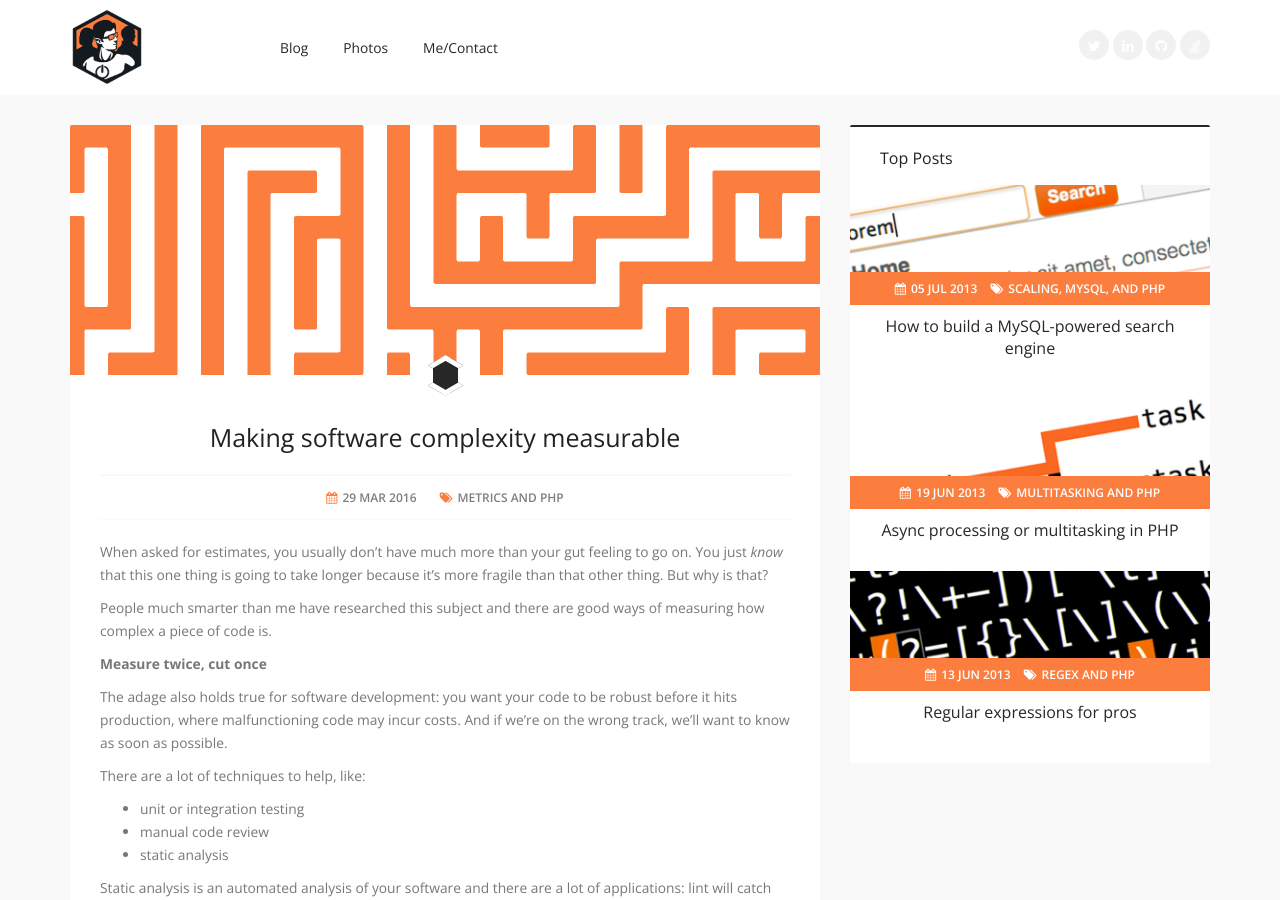
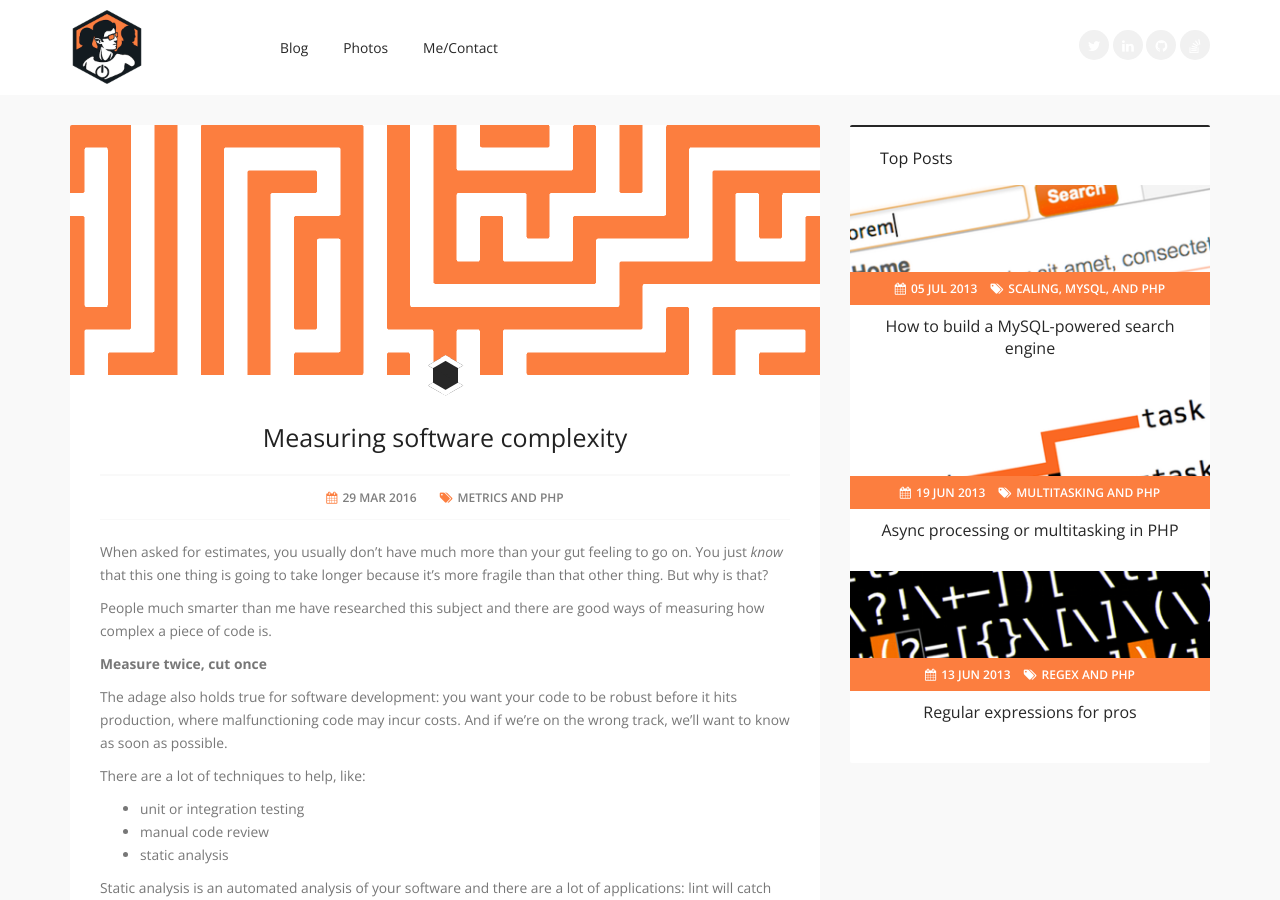
Before and after one commit to matthiasmullie/mullie.eu, a Jekyll site: the page built from _posts/2016-03-29-measuring-software-complexity.md, in a window 1280 px wide and 900 px high. Built offline with Jekyll 4.4.1, drawn with Linux system fonts in a browser that asks for light colours.

Commit message:
Change complexity title

```diff
--- a/_posts/2016-03-29-making-software-complexity-measurable.md
+++ b/_posts/2016-03-29-measuring-software-complexity.md
@@ -1,6 +1,6 @@
 ---
 layout: post
-title: Making software complexity measurable
+title: Measuring software complexity
 image: complexity.png
 description: When asked for an estimate, you usually don't have much more than your gut feeling to go on. You just know that this one thing is going to take a lot more time because it's much more fragile than that other thing. But why is that?
 tags: [ metrics, php ]
```
